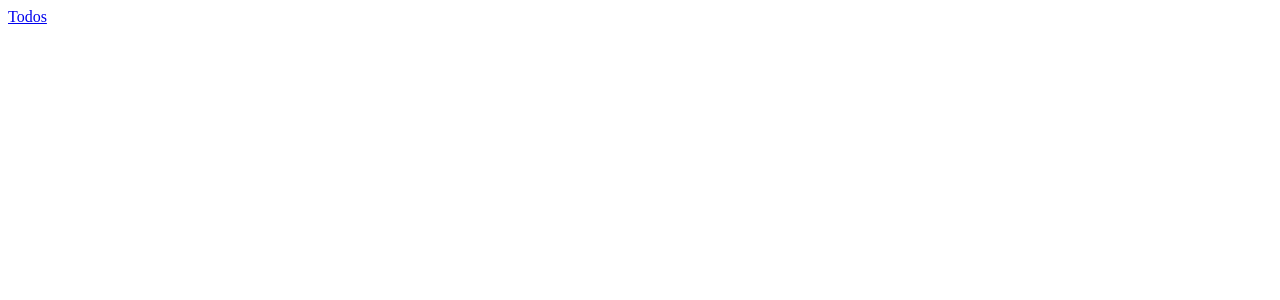
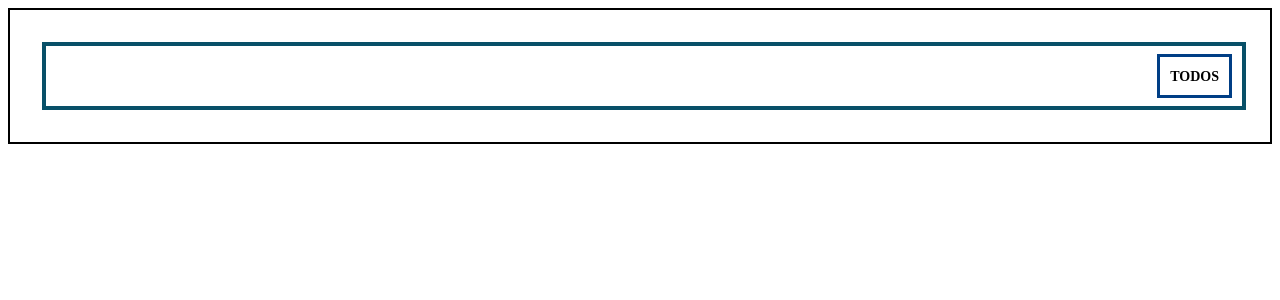
Before and after one commit to EngiFrost/vue-vuex-ts, a Vue app: page / in a window 1280 px wide. Shown: the top 300 px of the page. Built offline with nearby package versions, Linux system fonts and the light colour scheme.

Commit message:
Added navbar for main page

```diff
--- a/src/App.vue
+++ b/src/App.vue
@@ -1,15 +1,52 @@
 <script setup lang="ts">
-import { RouterLink } from "vue-router";
+import { RouterLink, RouterView } from "vue-router";
 </script>
 
 <template>
-  <header>
-    <nav>
-      <RouterLink to="/">Todos</RouterLink>
-    </nav>
-  </header>
+  <main>
+    <header id="main">
+      <nav id="navbar">
+        <div id="btn-wrapper">
+          <RouterLink to="/">Todos</RouterLink>
+        </div>
+      </nav>
+    </header>
 
-  <!-- <RouterView /> -->
+    <RouterView />
+  </main>
 </template>
 
-<style></style>
+<style>
+#app {
+  max-width: 1280px;
+  margin: 0 auto;
+  padding: 2rem;
+  border: 2px solid black;
+  font-weight: normal;
+}
+
+#navbar {
+  width: 100%;
+  height: 60px;
+  border: 4px solid rgb(8, 80, 104);
+  display: flex;
+  flex-direction: row-reverse;
+  align-items: center;
+}
+
+#btn-wrapper {
+  padding: 10px;
+  border: 3px solid rgb(0, 62, 133);
+  height: fit-content;
+  width: fit-content;
+  margin-right: 10px;
+}
+
+#btn-wrapper > a {
+  text-transform: uppercase;
+  font-size: 14px;
+  font-weight: 700;
+  text-decoration: none;
+  color: black;
+}
+</style>
```
